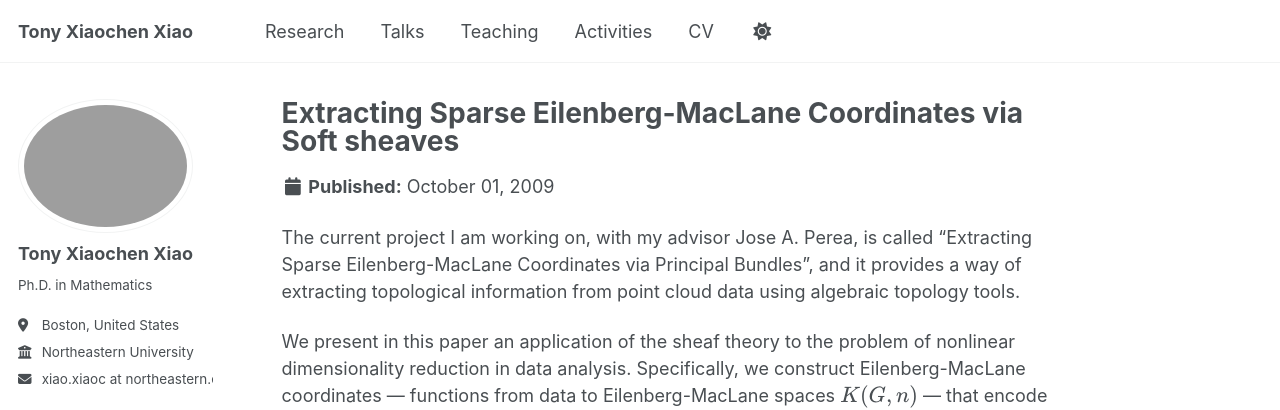
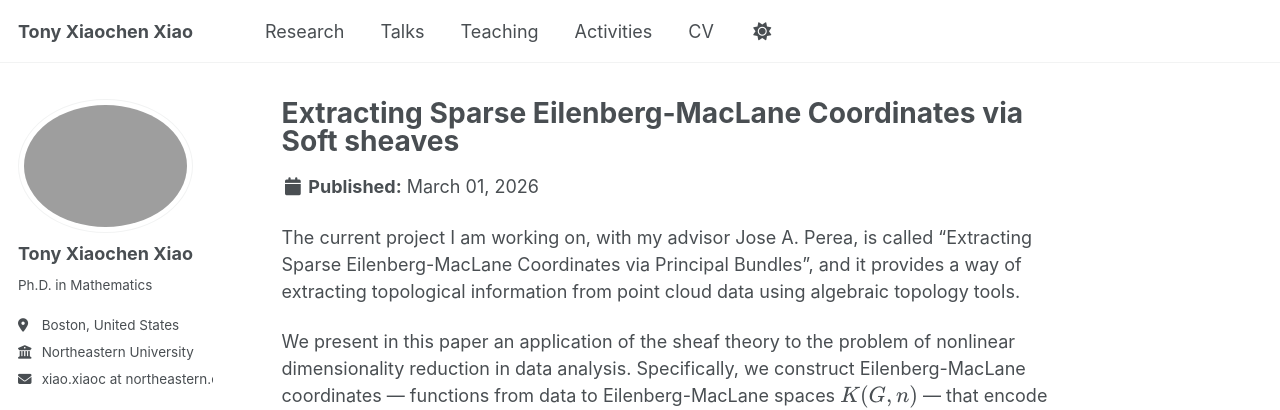
Before and after one commit to tonyxiaochenxiao/tonyxiaochenxiao.github.io, a Jekyll site: the page built from _publications/2009-10-01-paper-title-number-1.md, in a window 1280 px wide and 900 px high. Shown: the top 410 px of the window. Built offline with Jekyll 4.4.1, drawn with Linux system fonts in a browser that asks for light colours; a script that is not in the unit is left out.

Commit message:
Update 2009-10-01-paper-title-number-1.md

```diff
--- a/_publications/2009-10-01-paper-title-number-1.md
+++ b/_publications/2009-10-01-paper-title-number-1.md
@@ -3,6 +3,7 @@ title: "Extracting Sparse Eilenberg-MacLane Coordinates via Soft sheaves"
 collection: publications
 category: manuscripts
 permalink: /publication/dreimac
+date: 2026-03-01
 ---
 The current project I am working on, with my advisor Jose A. Perea, is called "Extracting Sparse Eilenberg-MacLane Coordinates via Principal Bundles", and it provides a way of extracting topological information from point cloud data using algebraic topology tools.
 
```
